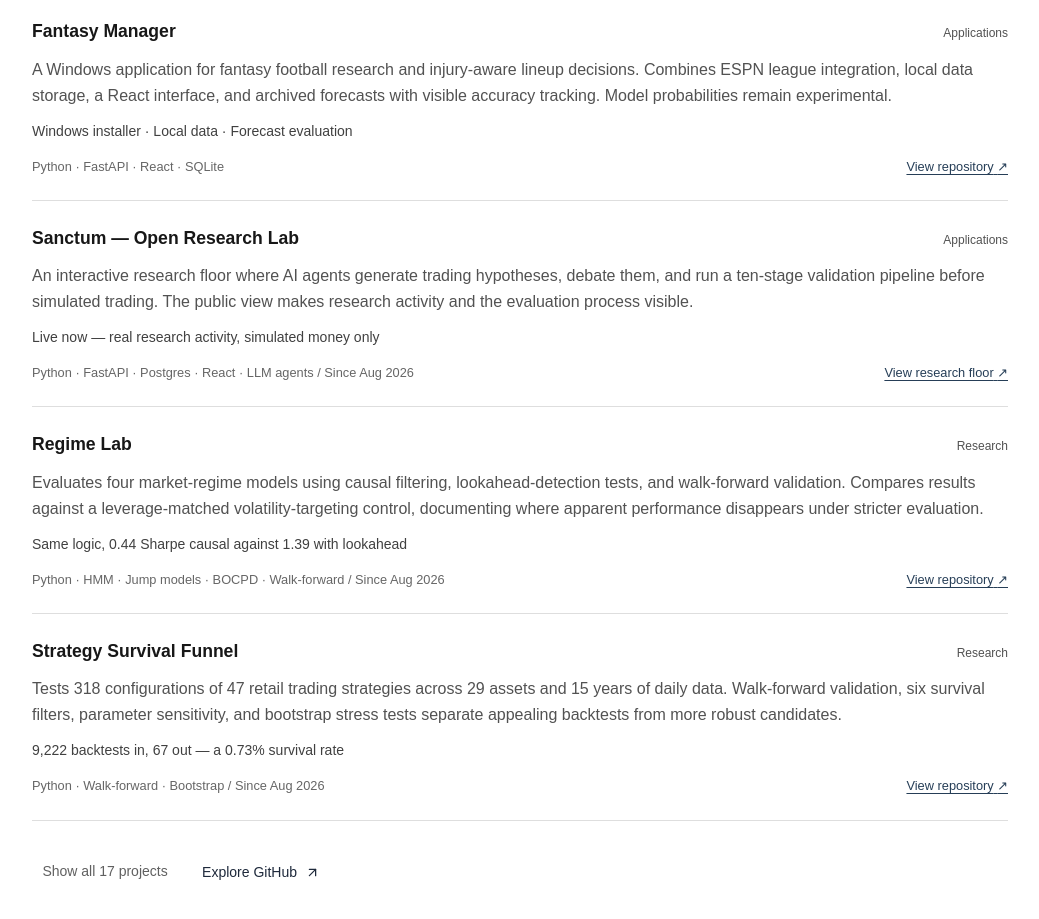
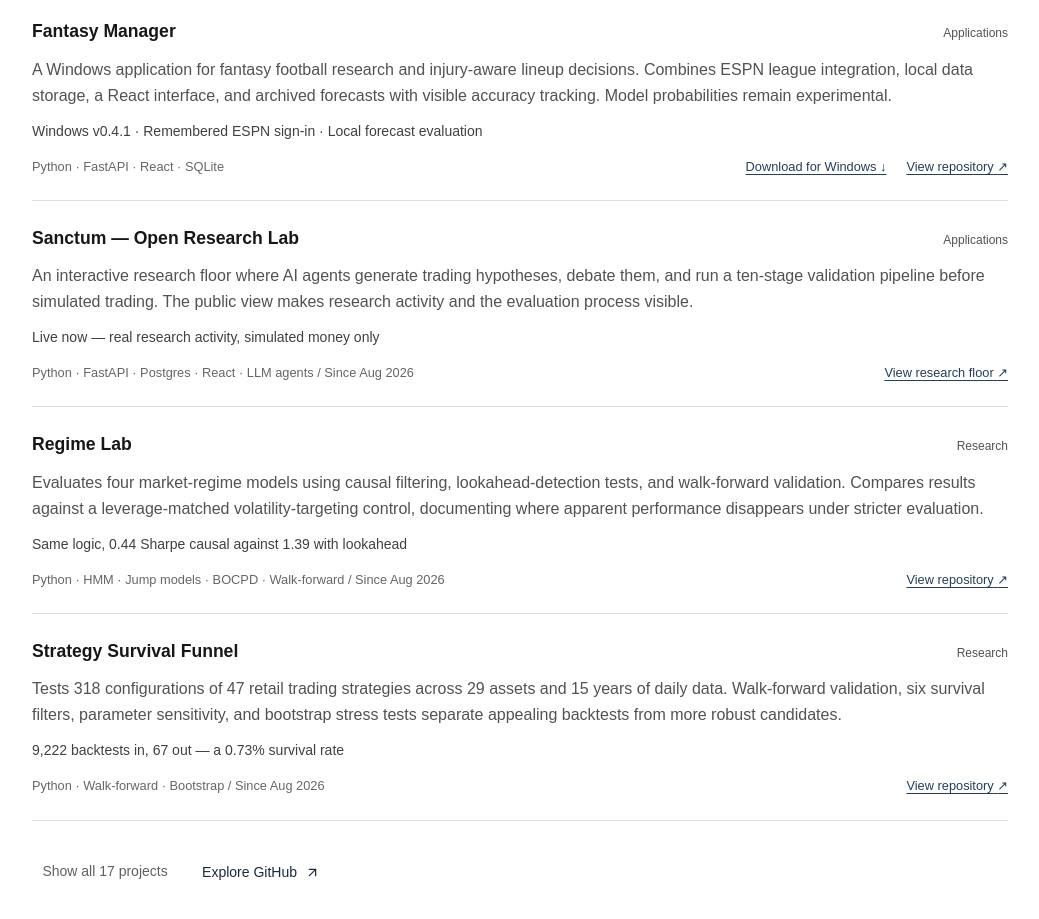
Before and after one commit to crollila/exaltedcapital, a React (Vite) app: page / in a window 1280 px wide. Shown: the part 1360-2279 px from the top of the page, without its empty margins (120-1159 px from the left). Built offline with nearby package versions, Linux system fonts and the light colour scheme.

Commit message:
Link Fantasy Manager 0.4.1 Windows installer

```diff
--- a/src/App.tsx
+++ b/src/App.tsx
@@ -167,6 +167,7 @@ type Project = {
   blurb: string;
   stack: string[];
   href: string;
+  download?: string;
   icon: React.ReactNode;
   highlight?: string;
   since?: string;
@@ -192,8 +193,9 @@ const PROJECTS: Project[] = [
     title: "Fantasy Manager",
     category: "Applications", featured: true,
     blurb: "A Windows application for fantasy football research and injury-aware lineup decisions. Combines ESPN league integration, local data storage, a React interface, and archived forecasts with visible accuracy tracking. Model probabilities remain experimental.",
-    highlight: "Windows installer · Local data · Forecast evaluation",
+    highlight: "Windows v0.4.1 · Remembered ESPN sign-in · Local forecast evaluation",
     stack: ["Python", "FastAPI", "React", "SQLite"],
+    download: "https://github.com/crollila/fantasy-manager/releases/download/v0.4.1/Fantasy-Manager-Setup-0.4.1.exe",
     href: "https://github.com/crollila/fantasy-manager", icon: <Boxes size={18} />,
   },
   {
@@ -361,13 +363,13 @@ function Work() {
 }
 
 function ProjectCard(p: Project) {
-  const { title, blurb, stack, href, highlight, since } = p;
+  const { title, blurb, stack, href, highlight, since, download } = p;
   return (
     <article className="project-card">
       <div className="project-heading"><h3><a href={href}>{title}</a></h3><span className="text-xs text-neutral-600">{projectCategory(p)}</span></div>
       <p className="mt-3 leading-relaxed text-neutral-600">{blurb}</p>
       {highlight && <p className="mt-3 text-sm text-neutral-700">{highlight}</p>}
-      <div className="project-meta"><span>{stack.join(" · ")}{since ? " / " + since : ""}</span><a href={href}>{href === "#planshift" ? "Details and download" : href === LINKS.sanctum ? "View research floor" : "View repository"} <span aria-hidden="true">↗</span></a></div>
+      <div className="project-meta"><span>{stack.join(" · ")}{since ? " / " + since : ""}</span><span className="flex flex-wrap gap-5">{download && <a href={download}>Download for Windows <span aria-hidden="true">↓</span></a>}<a href={href}>{href === "#planshift" ? "Details and download" : href === LINKS.sanctum ? "View research floor" : "View repository"} <span aria-hidden="true">↗</span></a></span></div>
     </article>
   );
 }
```
